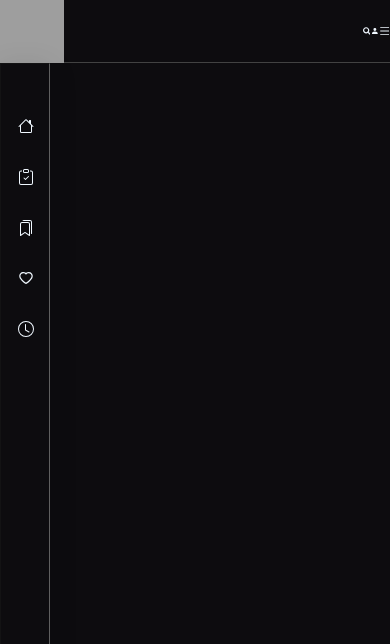
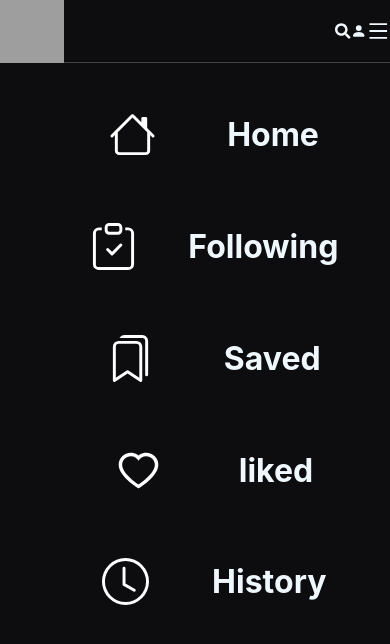
Before and after one commit to Juliorocktect/yt-frontend, a React (Create React App) app: page / in a window 390 px wide. Shown: the top 644 px of the page. Built offline with nearby package versions, Linux system fonts and the light colour scheme; no server answers; grey boxes are pictures that could not be loaded; the HTML template or start-up script is replaced by a standard one.

Commit message:
Mobile Navbar

```diff
--- a/src/App.css
+++ b/src/App.css
@@ -1,7 +1,3 @@
-.App {
-  text-align: center;
-}
-
 .App-logo {
   height: 40vmin;
   pointer-events: none;
--- a/src/components/navbar/NavBar.css
+++ b/src/components/navbar/NavBar.css
@@ -44,11 +44,6 @@
   flex-direction: row;
   width: 70%;
 }
-@media screen and (max-width: 750px) {
-  .link-container {
-    display: none;
-  }
-}
 
 .fixed {
   background: rgba(58, 58, 58, 0.64);
@@ -73,11 +68,6 @@
   -webkit-backdrop-filter: blur(8px);
   border: 1px solid rgba(22, 22, 22, 0.74);
   z-index: 3;
-}
-@media screen and (max-width: 1200px) {
-  .sidebar {
-    display: none;
-  }
 }
 .sidebar {
   transition: width 0.7s cubic-bezier(0.82, 0, 3, 0.1, 0.1, 1);
@@ -181,3 +171,39 @@
 .sidebar-text {
   padding-left: 10%;
 }
+.nav-mobile-menu {
+  width: 100%;
+  height: 70vh;
+  display: flex;
+}
+.nav-mobile-menu ul {
+  flex-direction: column;
+  list-style: none;
+  color: #fff;
+  justify-content: space-around;
+  width: 90%;
+}
+.nav-mobile-menu ul li {
+  display: flex;
+  flex-direction: row;
+  align-items: center;
+  width: 100%;
+  justify-content: space-evenly;
+}
+.mobile-icon {
+  width: 47px;
+  height: 47px;
+}
+@media screen and (max-width: 1200px) {
+  .sidebar {
+    display: none;
+  }
+  .sidebar-active {
+    display: none;
+  }
+}
+@media screen and (min-width: 1200px) {
+  .nav-mobile-menu {
+    display: none;
+  }
+}
--- a/src/components/navbar/NavBar.js
+++ b/src/components/navbar/NavBar.js
@@ -12,6 +12,7 @@ import {
   BsArrowRight,
   BsClock,
   BsBookmarks,
+  BsHeart,
 } from "react-icons/bs";
 import { getElementError } from "@testing-library/react";
 
@@ -94,6 +95,31 @@ function NavBar() {
             </div>
           </div>
         </div>
+        <div className="nav-mobile-menu">
+          <ul>
+            <li>
+              <BsHouse className="mobile-icon" />
+              <h1>Home</h1>
+            </li>
+            <li>
+              <BsClipboardCheck className="mobile-icon" />
+              <h1>Following</h1>
+            </li>
+
+            <li>
+              <BsBookmarks className="mobile-icon" />
+              <h1>Saved</h1>
+            </li>
+            <li>
+              <AiOutlineHeart className="mobile-icon" />
+              <h1>liked</h1>
+            </li>
+            <li>
+              <BsClock className="mobile-icon" />
+              <h1>History</h1>
+            </li>
+          </ul>
+        </div>
         <div
           className="invisible-sidebar"
           id="invisible"
--- a/src/components/navbar/search/Search.css
+++ b/src/components/navbar/search/Search.css
@@ -157,9 +157,8 @@ nav {
   .button-container {
     display: flex;
     flex-direction: row;
-    width: 30%;
     align-items: flex-end;
-    justify-content: flex-end;
+    justify-content: space-around;
   }
   .logo {
     justify-content: flex-start;
@@ -191,9 +190,9 @@ nav {
 .button-container {
   display: flex;
   flex-direction: row;
-  width: 10%;
-  justify-content: flex-end;
+  width: 20%;
   align-items: center;
+  justify-content: space-around;
 }
 .logo {
   justify-content: flex-start;
--- a/src/components/player/Player.css
+++ b/src/components/player/Player.css
@@ -13,7 +13,6 @@
 }
 .like-icon {
   color: #ff5454;
-  margin-top: 50%;
 }
 .profile-pic {
   width: 100%;
@@ -38,14 +37,16 @@
   flex-direction: row;
   justify-content: space-between;
   margin-top: 4%;
-  width: 70%;
 }
 .container {
   display: flex;
   justify-content: flex-end;
+  align-items: center;
 }
 .title-container-container {
   justify-content: flex-start;
+  display: flex;
+  align-items: center;
 }
 .body {
   width: 100%;
@@ -54,12 +55,12 @@
 .likes {
   display: flex;
   flex-direction: row-reverse;
+  align-items: center;
 }
 .UserContainer {
   display: flex;
   flex-direction: row;
   justify-content: space-between;
-  width: 70%;
   margin-top: 2%;
 }
 #profile-picture {
@@ -69,6 +70,8 @@
 }
 .recomandation-section {
   margin-top: 1%;
+  margin-left: 5%;
+  margin-right: 5%;
   justify-content: flex-end;
   display: flex;
   flex-direction: row;
@@ -99,7 +102,7 @@ img {
 }
 @media screen and (max-width: 1000px) {
   .recomandation-section {
-    width: 100%;
+    width: 90%;
     justify-content: center;
   }
   .containerOfRecomandations {
@@ -108,7 +111,6 @@ img {
   }
   #player {
     width: 100%;
-    margin-top: 1%;
   }
   #vid {
     margin: 0;
@@ -126,3 +128,8 @@ img {
 #vid {
   margin: 0;
 }
+.views {
+  display: flex;
+  flex-direction: row;
+  align-items: center;
+}
--- a/src/components/player/Player.js
+++ b/src/components/player/Player.js
@@ -35,9 +35,7 @@ function Player() {
         document.getElementById("video-title").innerHTML = video.title;
       })
       .catch((error) => console.log("error", error));
-    for (let i = 0; i > 26; i++) {
-      console.log(comments[i]);
-    }
+
 
     fetch(
       "http://localhost:8080/user/getProfilePicture/642470a2e5b043025ec8676d",
--- a/src/components/videos/Video.css
+++ b/src/components/videos/Video.css
@@ -161,8 +161,7 @@ a {
   grid-template-columns: repeat(auto-fill, minmax(250px, 1fr));
   gap: 3rem 1rem;
   padding: 3rem 0;
-  margin: 0 1.5rem;
-  margin-left: 4rem;
+  margin-right: 1rem;
 }
 
 #video-section:first-child {
@@ -173,3 +172,14 @@ a {
   display: flex;
   flex-direction: column;
 }
+
+@media screen and (min-width: 1200px) {
+  .video-section {
+    margin-left: 4rem;
+  }
+}
+@media screen and (max-width: 1200px) {
+  .video-section {
+    margin-left: 1rem;
+  }
+}
--- a/src/components/videos/Video.js
+++ b/src/components/videos/Video.js
@@ -83,7 +83,7 @@ function Video() {
   return (
     <main>
       <NavBar />
-      <div id="video-section"></div>
+      <div id="video-section" className="video-section"></div>
     </main>
   );
 }
```
